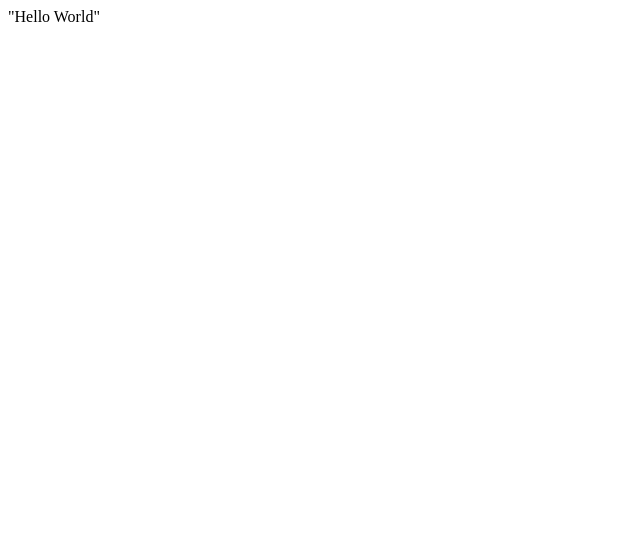
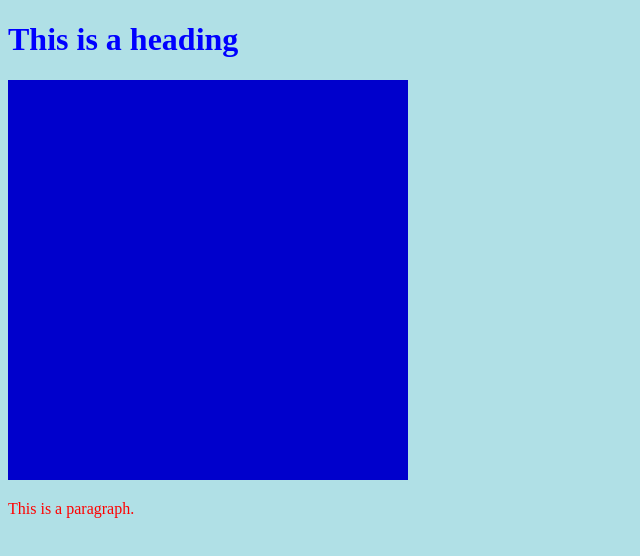
Before and after one commit to artur0513/artur0513.github.io, a plain HTML site: page index.html in a window 1280 px wide. Shown: the whole page, without its empty margins (0-640 px from the left). Drawn offline with Linux system fonts and the light colour scheme.

Commit message:
fetch test

```diff
--- a/index.html
+++ b/index.html
@@ -1 +1,18 @@
-"Hello World"
+<!DOCTYPE html>
+<html>
+	<head>
+	<style>
+	body {background-color: powderblue;}
+	h1   {color: blue;}
+	p    {color: red;}
+	</style>
+	</head>
+<body>
+
+	<h1>This is a heading</h1>
+	<canvas id="c1" width="400" height="400"></canvas>
+	<script type="text/javascript" src="script1.js"></script>
+
+	<p>This is a paragraph.</p>
+</body>
+</html>
--- a/script1.js
+++ b/script1.js
@@ -1,4 +1,14 @@
 var c = document.getElementById('c1');
 var gl = c.getContext('experimental-webgl');
+
+async function loadData(){
+let url = 'https://raw.githubusercontent.com/artur0513/artur0513.github.io/main/fetch_test.txt';
+let response = await fetch(url);
+let text = await response.text(); // прочитать тело ответа как текст
+alert(text.slice(0, 80) + '...');
+}
+
+loadData();
+
 gl.clearColor(0,0,0.8,1);
 gl.clear(gl.COLOR_BUFFER_BIT);
```
